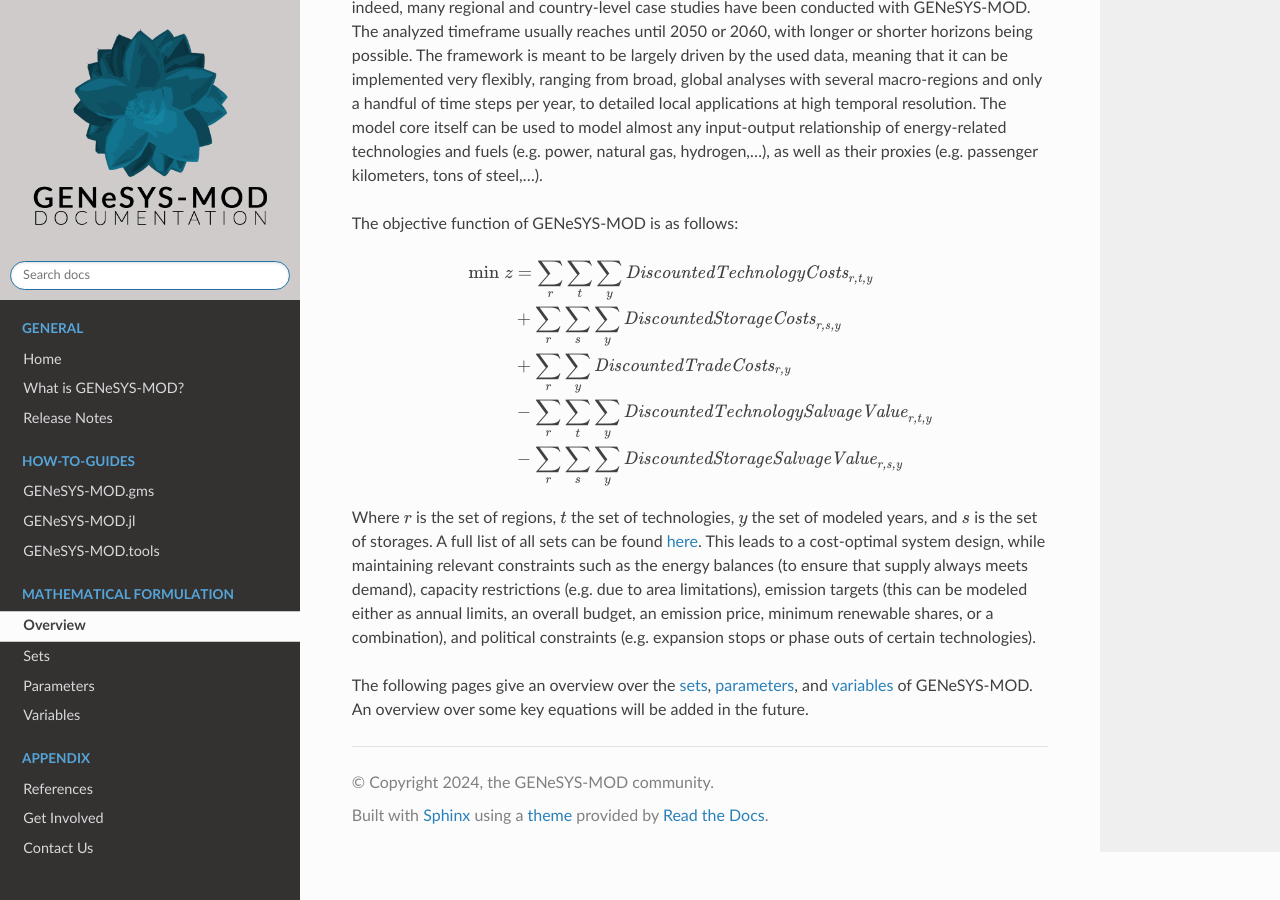
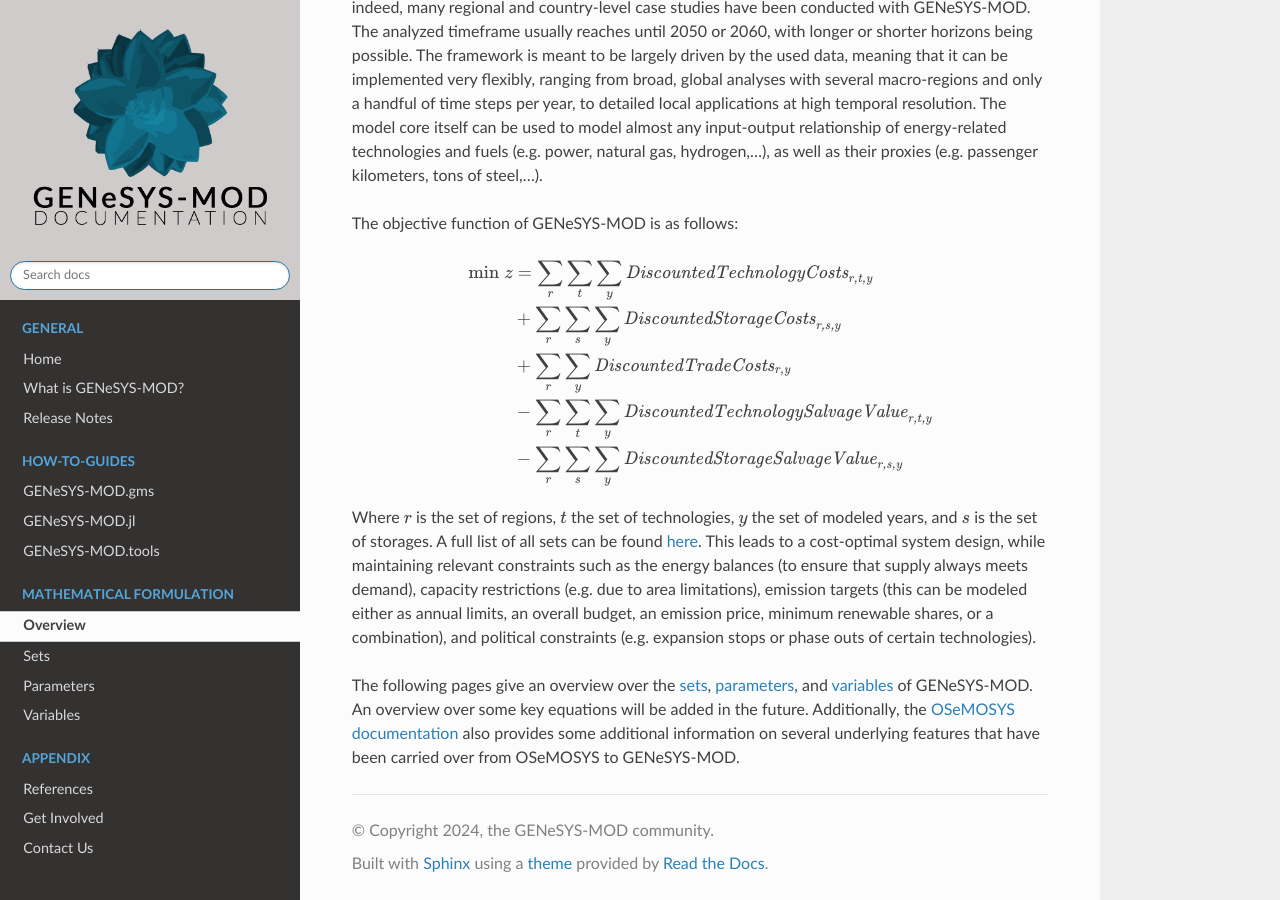
Before and after one commit to GENeSYS-MOD/GENeSYS_MOD.readthedocs, a Sphinx documentation site: the page built from docs/source/mathematical_formulation/overview.rst, in a window 1280 px wide and 900 px high, scrolled down 1591 px. Built offline with Sphinx 7.4.7 and the Read the Docs theme 3.1.0, drawn with Linux system fonts in a browser that asks for light colours.

Commit message:
added reference to OSeMOSYS documentation

```diff
--- a/docs/source/mathematical_formulation/overview.rst
+++ b/docs/source/mathematical_formulation/overview.rst
@@ -34,4 +34,4 @@ Where :math:`r` is the set of regions, :math:`t` the set of technologies, :math:
 This leads to a cost-optimal system design, while maintaining relevant constraints such as the energy balances (to ensure that supply always meets demand), capacity restrictions (e.g. due to area limitations), emission targets (this can be modeled either as annual limits, an overall budget, an emission price, minimum renewable shares, or a combination), and political constraints (e.g. expansion stops or phase outs of certain technologies).
 
 The following pages give an overview over the :doc:`sets </mathematical_formulation/sets>`, :doc:`parameters </mathematical_formulation/parameters>`, and :doc:`variables </mathematical_formulation/variables>` of GENeSYS-MOD.
-An overview over some key equations will be added in the future.
+An overview over some key equations will be added in the future. Additionally, the `OSeMOSYS documentation  <https://osemosys.readthedocs.io/en/latest/index.html>`_ also provides some additional information on several underlying features that have been carried over from OSeMOSYS to GENeSYS-MOD.
```
